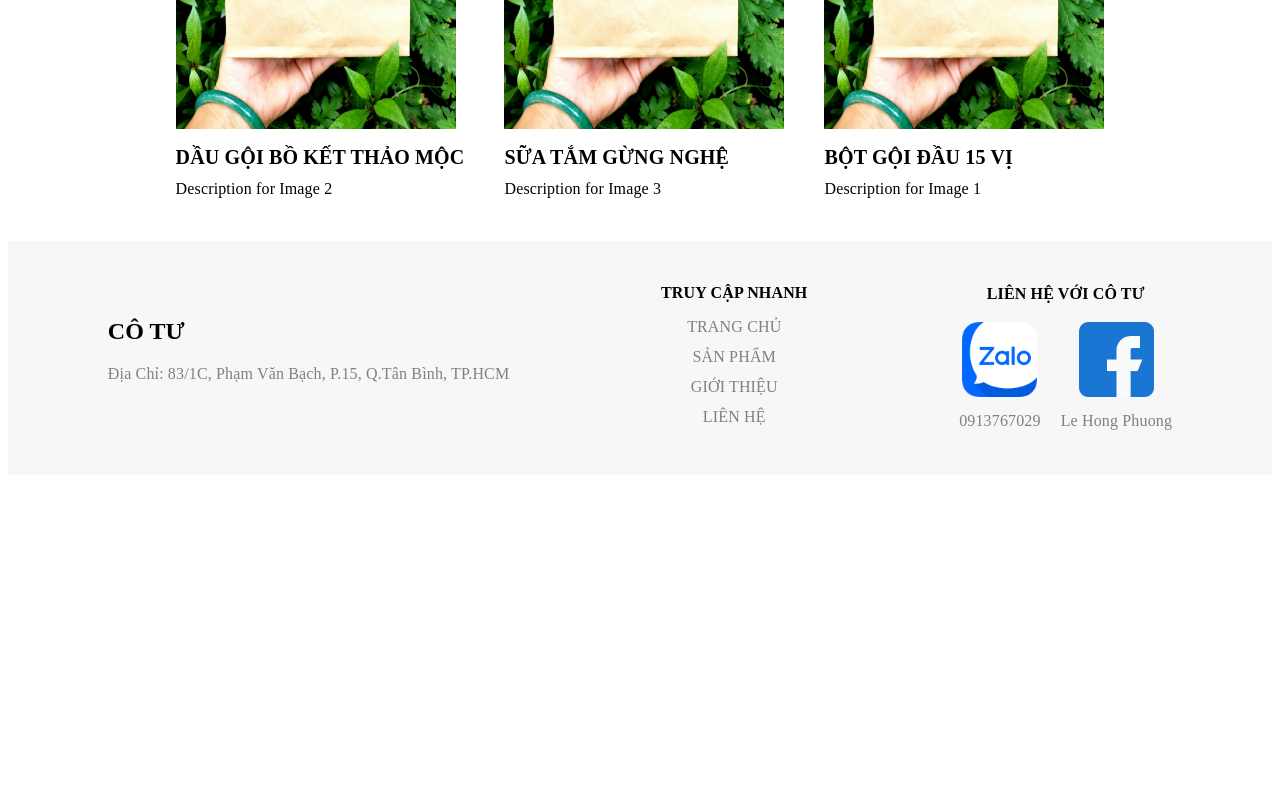
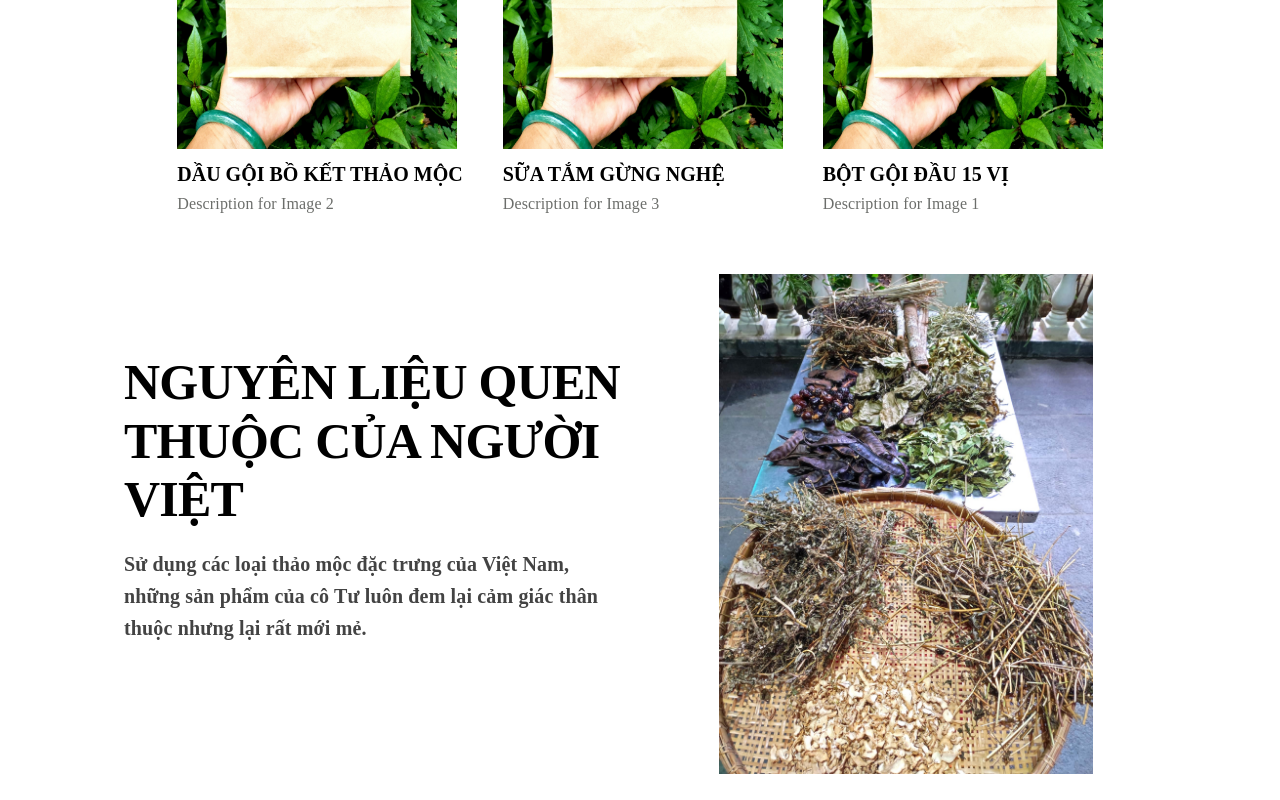
Before and after one commit to XkhangNguyen/dau-goi-co-tu, a React (Vite) app in the folder client/: page / in a window 1280 px wide. Shown: the part 1480-2280 px from the top of the page. Before the commit the page ends 1963 px from the top, so only its background shows below. Built offline with nearby package versions, Linux system fonts and the light colour scheme; a web font is replaced by a local one.

Commit message:
Add new content to home page

```diff
--- a/client/src/App.jsx
+++ b/client/src/App.jsx
@@ -1,5 +1,5 @@
 import React from "react";
-import { BrowserRouter, Navigate, Routes, Route } from "react-router-dom";
+import { BrowserRouter, Routes, Route } from "react-router-dom";
 import Navbar from "./components/navbar";
 import MobileNavbar from "./components/navbar_mobile";
 import Footer from "./components/footer";
@@ -20,7 +20,7 @@ function App() {
         <BrowserRouter>
             <Routes>
               <Route path="/" element={<HomePage />} />
-              <Route path="/contact" element={<ContactPage />} />
+              <Route path="/lien-he" element={<ContactPage />} />
             </Routes>
         </BrowserRouter>
       </ThemeProvider>
--- a/client/src/components/footer.jsx
+++ b/client/src/components/footer.jsx
@@ -2,7 +2,6 @@ import React from 'react';
 import { Box, Container, Typography, ListItem } from '@mui/material';
 import zaloLogo from './../assets/images/logo_Zalo.png';
 import facebookLogo from './../assets/images/logo_Facebook.png';
-import { styled } from '@mui/material/styles';
 import StyledTypography from './styledTypography';
 import useCheckMobileScreen from './checkMobileScreen';
 
@@ -32,7 +31,7 @@ const Footer = () => {
               sx={{
                 fontFamily: 'Manrope Variable',
                 fontWeight: 700,
-                marginBottom: '15px',
+                marginBottom: '2vh',
                 textAlign: isMobile ? 'center' : 'left',
               }}
             >
@@ -43,7 +42,7 @@ const Footer = () => {
               sx={{
                 fontFamily: 'Manrope Variable',
                 color: 'gray',
-                marginBottom:'15px',
+                marginBottom:'2vh',
                 textAlign: isMobile ? 'center' : 'left',
               }}
             >
@@ -57,23 +56,23 @@ const Footer = () => {
               sx={{
                 fontFamily: 'Manrope Variable',
                 fontWeight: 700,
-                marginBottom: '10px',
+                marginBottom: '2vh',
               }}
             >
               TRUY CẬP NHANH
             </Typography>
 
             <Box sx={{ display: 'flex', flexDirection: 'column', alignItems: 'center', justifyContent: 'center' }}>
-                <StyledTypography variant="body1" component='a' href="/" sx={{marginBottom:'6px'}}>
+                <StyledTypography variant="body1" component='a' href="/" sx={{marginBottom:'2vh'}}>
                   TRANG CHỦ
                 </StyledTypography>
-                <StyledTypography variant="body1" component='a' href="/" sx={{marginBottom:'6px'}}>
+                <StyledTypography variant="body1" component='a' href="/san-pham" sx={{marginBottom:'2vh'}}>
                   SẢN PHẨM
                 </StyledTypography>
-                <StyledTypography variant="body1" component='a' href="/" sx={{marginBottom:'6px'}}>
+                <StyledTypography variant="body1" component='a' href="/gioi-thieu" sx={{marginBottom:'2vh'}}>
                   GIỚI THIỆU
                 </StyledTypography>
-                <StyledTypography variant="body1" component='a' href="/contact" sx={{marginBottom:'6px'}}>
+                <StyledTypography variant="body1" component='a' href="/lien-he" sx={{marginBottom:'2vh'}}>
                   LIÊN HỆ
                 </StyledTypography>
             </Box>
@@ -100,7 +99,7 @@ const Footer = () => {
                     variant="body1"
                     sx={{
                       fontFamily: 'Manrope Variable',
-                      paddingTop: '8px',
+                      paddingTop: '1vh',
                       color: 'gray',
                     }}>
                     0913767029
@@ -116,7 +115,7 @@ const Footer = () => {
                     variant="body1"
                     sx={{
                       fontFamily: 'Manrope Variable',
-                      paddingTop: '8px',
+                      paddingTop: '1vh',
                       color: 'gray',
                     }}>
                      <a
--- a/client/src/components/navbar.jsx
+++ b/client/src/components/navbar.jsx
@@ -183,9 +183,9 @@ const NavigationBar = () => {
               <Box sx={{ flexGrow: 1.5, display: 'flex', justifyContent: 'flex-start', flexBasis: 0 }}>
                       {renderCustomNavItem(renderTextAlignWithIcon('SẢN PHẨM', handleProductDropdownToggle, 'product-icon', productIconRef))}
                       {showProductDropdown && renderDropDownMenu([
-                        renderDropDownItem('DẦU GỘI', '/'),
-                        renderDropDownItem('SỮA TẮM', '/'),
-                        renderDropDownItem('BỘT GỘI ĐẦU', '/'),
+                        renderDropDownItem('DẦU GỘI', '/san-pham/dau-goi'),
+                        renderDropDownItem('SỮA TẮM', '/san-pham/sua-tam'),
+                        renderDropDownItem('BỘT GỘI ĐẦU', '/san-pham/bot-goi-dau'),
                         ],
                         document.getElementById('product-icon'),
                         productDropdownRef
@@ -194,16 +194,16 @@ const NavigationBar = () => {
 
                       {renderCustomNavItem(renderTextAlignWithIcon('GIỚI THIỆU', handleAboutDropdownToggle, 'about-icon', aboutIconRef))}
                       {showAboutDropdown && renderDropDownMenu([
-                        renderDropDownItem('CÂU CHUYỆN CỦA CÔ TƯ', '/'),
-                        renderDropDownItem('LỊCH SỬ PHÁT TRIỂN', '/'),
-                        renderDropDownItem('THÀNH TÍCH', '/'),
-                        renderDropDownItem('BLOG', '/'),
+                        renderDropDownItem('CÂU CHUYỆN CỦA CÔ TƯ', '/gioi-thieu/cau-chuyen-cua-co-tu'),
+                        renderDropDownItem('LỊCH SỬ PHÁT TRIỂN', '/gioi-thieu/lich-su-phat-trien'),
+                        renderDropDownItem('THÀNH TÍCH', '/gioi-thieu/thanh-tich'),
+                        renderDropDownItem('BLOG', '/gioi-thieu/blog'),
                         ],
                         document.getElementById('about-icon'),
                         aboutDropdownRef
                       )}
 
-                      {renderCustomNavItemWithLink('LIÊN HỆ','/contact')}
+                      {renderCustomNavItemWithLink('LIÊN HỆ','/lien-he')}
               </Box>
 
               <Box flexGrow={1} flexBasis={0} display={'flex'} justifyContent="center">
@@ -232,7 +232,7 @@ const NavigationBar = () => {
               </Box>
 
               <Box flexGrow={1.5} display={'flex'} justifyContent={'flex-end'} flexBasis={0}>
-                {renderCustomNavItemWithLink('MUA NGAY','/contact')}
+                {renderCustomNavItemWithLink('MUA NGAY','/lien-he')}
               </Box>
             </Toolbar>
         </Container>
--- a/client/src/components/navbar_mobile.jsx
+++ b/client/src/components/navbar_mobile.jsx
@@ -11,18 +11,18 @@ const navTabs = [
   {
     text: 'SẢN PHẨM',
     dropdownItems: [
-      { text: 'Dầu gội', href: '/subitem1' },
-      { text: 'Sữa tắm', href: '/subitem2' },
-      { text: 'Bột gội đầu', href: '/subitem3' },
+      { text: 'Dầu gội', href: '/san-pham/dau-goi' },
+      { text: 'Sữa tắm', href: '/san-pham/sua-tam' },
+      { text: 'Bột gội đầu', href: '/san-pham/bot-goi-dau' },
     ],
   },
   {
     text: 'GIỚI THIỆU',
     dropdownItems: [
-      { text: 'Câu chuyện của cô Tư', href: '/subitem3' },
-      { text: 'Lịch sử phát triển', href: '/subitem4' },
-      { text: 'Thành tích', href: '/subitem4' },
-      { text: 'Blog', href: '/subitem4' },
+      { text: 'Câu chuyện của cô Tư', href: '/gioi-thieu/cau-chuyen-cua-co-tu' },
+      { text: 'Lịch sử phát triển', href: '/gioi-thieu/lich-su-phat-trien' },
+      { text: 'Thành tích', href: '/gioi-thieu/thanh-tich' },
+      { text: 'Blog', href: '/gioi-thieu/blog' },
     ],
   },
 ];
@@ -30,7 +30,7 @@ const navTabs = [
 const navLinks = [
   {
     text : 'Liên hệ',
-    href: '/contact',
+    href: '/lien-he',
   },
 ]
 
--- a/client/src/components/theme_desktop.jsx
+++ b/client/src/components/theme_desktop.jsx
@@ -12,11 +12,19 @@ const theme = createTheme({
     h6: {
       fontFamily: 'Manrope Variable',
       fontWeight: 550,
+      color: '#434343',
+    },
+
+    h5: {
+      fontFamily: 'Manrope Variable',
+      fontWeight: 550,
+      fontSize:'20px',
       color: 'Black',
     },
 
     body1:{
       fontFamily: 'Manrope Variable',
+      color: '#6c6e6b',
     }
   },
 });
--- a/client/src/scenes/homePage/index.jsx
+++ b/client/src/scenes/homePage/index.jsx
@@ -5,6 +5,7 @@ import '@fontsource-variable/arima';
 import heroBackground from './../../assets/images/hero.jpg'
 import botGoiDauImg from './../../assets/images/bot_goi_dau.jpg'
 import useCheckMobileScreen from '../../components/checkMobileScreen';
+import ingredientsImg from './../../assets/images/ingredients.jpg'
 
 const HomePage = () => {
   const isMobile = useCheckMobileScreen();
@@ -14,7 +15,7 @@ const HomePage = () => {
             variant="h1"
             sx={{
               textAlign: alignText,
-              paddingTop: isMobile ? '30px' : '50px',
+              paddingTop: isMobile ? '4vh' : '5vh',
             }}
           >
             {text}
@@ -26,7 +27,7 @@ const HomePage = () => {
             variant="h6"
             sx={{
               textAlign: alignText,
-              paddingTop: '16px',
+              paddingTop: '2.5vh',
               paddingBottom:'10px'
             }}
           >
@@ -82,23 +83,56 @@ const HomePage = () => {
           </Box>
 
           {renderTilte("SẢN PHẨM TIÊU BIỂU", isMobile ? 'center' : 'left')}
-          {renderTitleDescription("Những sản phẩm được làm tại nhà sử dụng những nguồn cung cấp xanh, sạch và bền vững.", isMobile ? 'center' : 'left')}
+          {renderTitleDescription("Những sản phẩm được làm tại nhà sử dụng những nguồn cung cấp xanh, sạch và bền vững. Cô Tư cam kết mang đến cho bạn trải nghiệm chăm sóc bản thân hiệu quả và thân thiện với môi trường. ", isMobile ? 'center' : 'left')}
 
-        <Grid container spacing={5} justifyContent="center" sx={{paddingTop:"10px"}}>
+        <Grid container spacing={5} justifyContent="center" sx={{paddingTop:"10px", paddingBottom:'50px'}}>
         {itemList.map((item, index) => (
           <Grid item key={index}>
             <Box component="a" href="/" sx={{ textAlign: isMobile ? 'center' : 'left', textDecoration:'none', color: 'inherit' }}>
               <img src={item.imageSrc} alt={`Image ${index + 1}`} style={{ width: isMobile ? '210px' : '280px', height: isMobile ? '300px' : '400px' }} />
-              <Typography variant="h6" sx={{paddingTop: '8px' }}>
+              <Typography variant="h5" sx={{paddingTop: '1vh' }}>
                 {item.title}
               </Typography>
-              <Typography variant="body1" sx={{ paddingTop: '4px' }}>
+              <Typography variant="body1" sx={{ paddingTop: '0.5vh' }}>
                 {item.description}
               </Typography>
             </Box>
           </Grid>
           ))}
         </Grid>
+
+        <Box
+          display="flex"
+          flexDirection={isMobile ? 'column' : 'row'}
+          alignItems={'center'}
+          sx={{
+            paddingTop: '1vh',
+            paddingBottom: isMobile ? 0 : '50px'
+          }}
+        >
+          <Box flex="1" paddingRight={isMobile ? 0 : "4vh"} marginTop={isMobile ? '-4vh' : '-10vh'}>
+            {renderTilte("NGUYÊN LIỆU QUEN THUỘC CỦA NGƯỜI VIỆT",  isMobile ? 'center' : 'left')}
+            {renderTitleDescription("Sử dụng các loại thảo mộc đặc trưng của Việt Nam, những sản phẩm của cô Tư luôn đem lại cảm giác thân thuộc nhưng lại rất mới mẻ.", isMobile ? 'center' : 'left')}
+          </Box>
+
+          <Box flex="1">
+            <Box
+                sx={{
+                  backgroundImage: `url(${ingredientsImg})`,
+                  backgroundRepeat: 'no-repeat',
+                  backgroundPosition: 'center',
+                  backgroundSize: 'contain',
+                  height: isMobile ? '500px' : '500px',
+                  width: isMobile ? '300px' : 'inherit',
+                  margin: '0 auto',
+                  maxWidth: '100%',
+                }}
+            >
+
+            </Box>
+          </Box>
+        </Box>
+
         </Container>
 
     </div>
```
Also changed, not shown: client/src/assets/images/ingredients.jpg (added).
